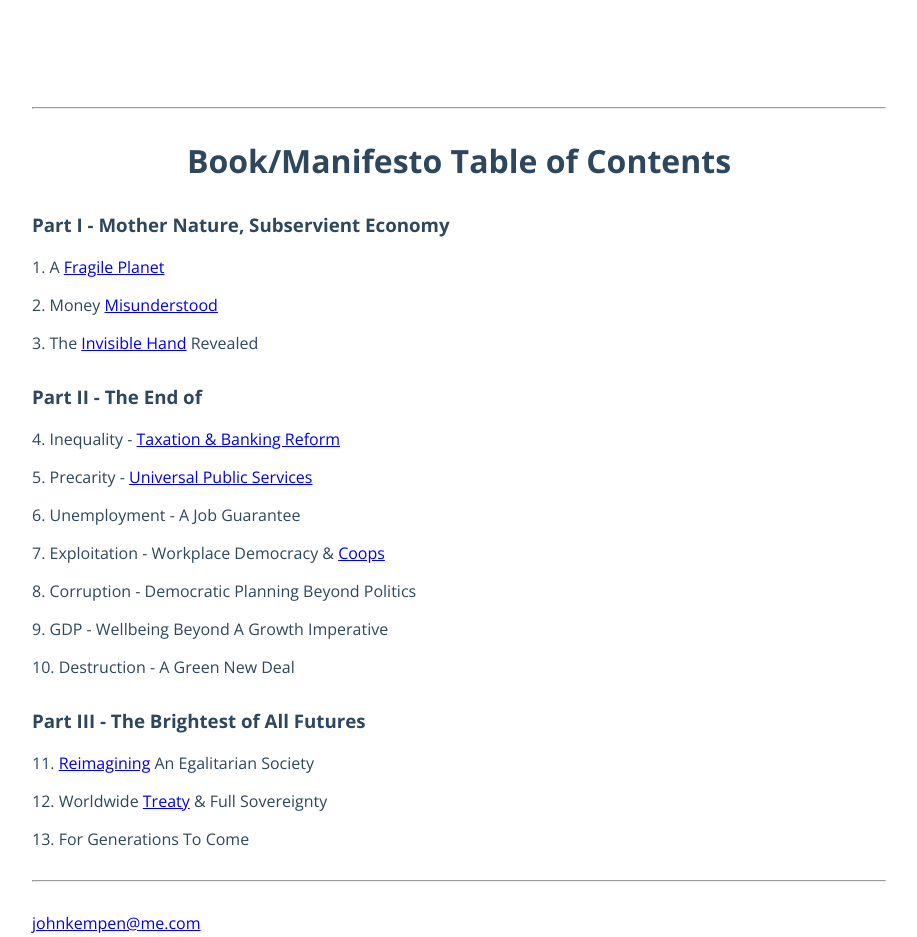
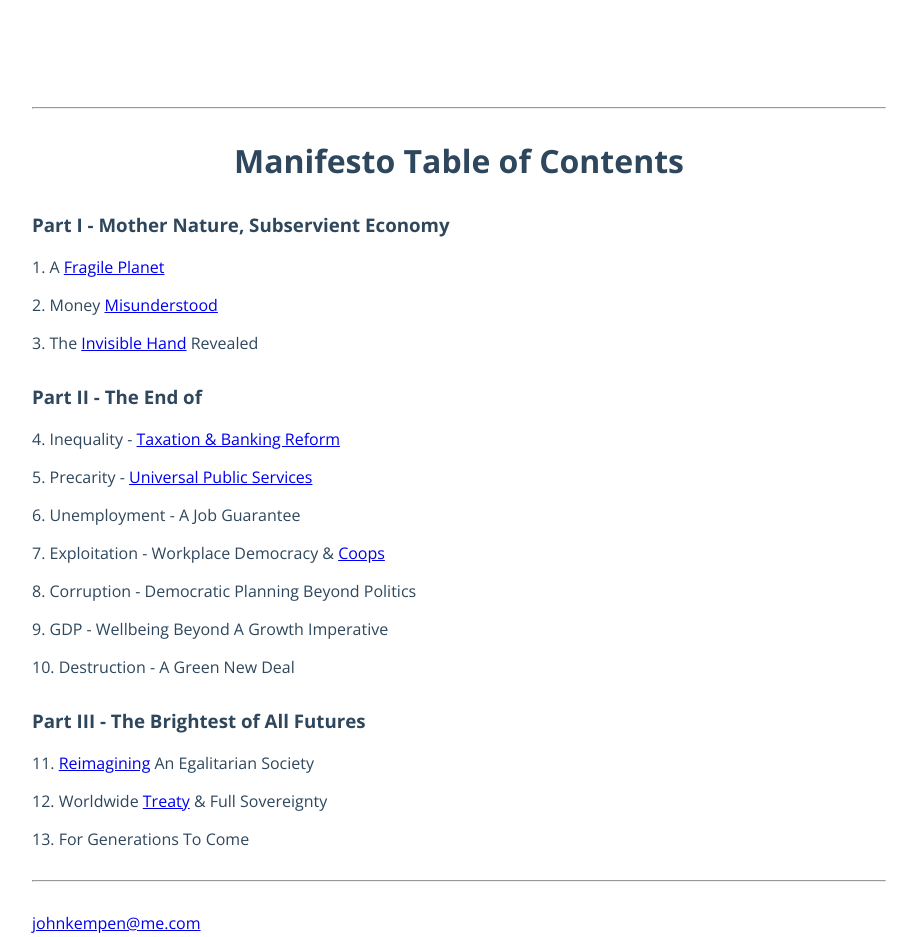
Before and after one commit to karl181883/newcommonwealth, a plain HTML site: page index.html in a window 1280 px wide. Shown: the part 1960-2897 px from the top of the page, without its empty margins (181-1098 px from the left). Drawn offline with nearby package versions, Linux system fonts and the light colour scheme; grey boxes are pictures that could not be loaded.

Commit message:
Update index.html

```diff
--- a/index.html
+++ b/index.html
@@ -16,7 +16,7 @@
             </div>
         </p>
         <hr>
-            <h1>Book/Manifesto Table of Contents</h1>
+            <h1>Manifesto Table of Contents</h1>
             <h3>Part I - Mother Nature, Subservient Economy</h3>
                 <p>1. A <a href="/fragile-planet.html">Fragile Planet</a></p>
                 <p>2. Money <a href="/money.html">Misunderstood</a></p>
```
